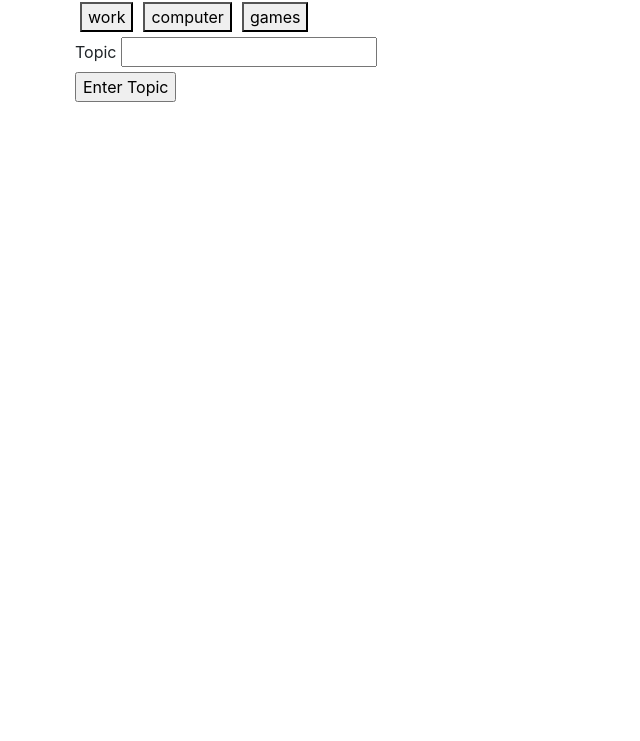
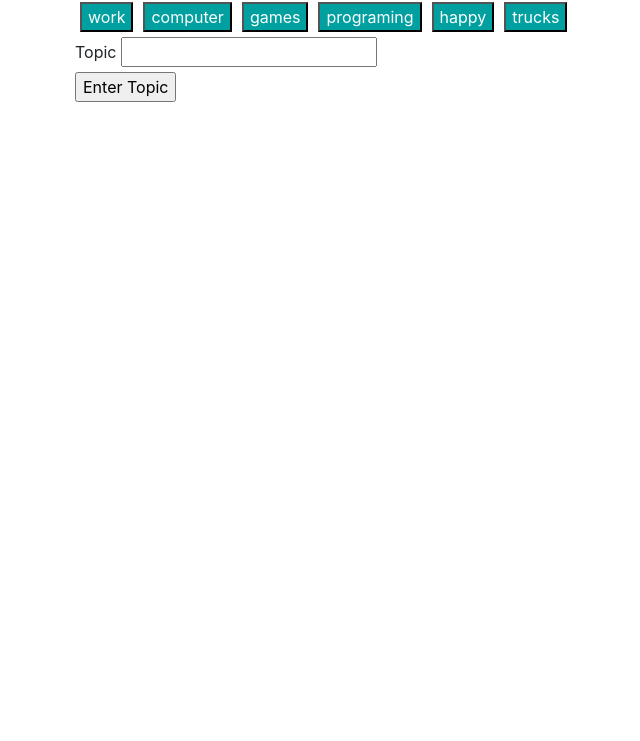
Before and after one commit to cladesic/GifTastic, a plain HTML site: page index.html in a window 1280 px wide. Shown: the part 59-800 px from the top of the page, without its empty margins (10-650 px from the left). Drawn offline with nearby package versions, Linux system fonts and the light colour scheme.

Commit message:
button updates

```diff
--- a/assets/css/style.css
+++ b/assets/css/style.css
@@ -1,3 +1,5 @@
 button{
     margin: 5px;
+    background-color:rgb(1, 160, 160);
+    color:white;
 }
--- a/assets/javascript/app.js
+++ b/assets/javascript/app.js
@@ -1,6 +1,6 @@
 $(document).ready(function () {
 
- var topics=["work","computer","games"];
+    var topics = ["work", "computer", "games", "programing", "happy", "trucks"];
 
     function topicButtons() {
 
@@ -17,42 +17,37 @@ $(document).ready(function () {
             console.log(topics[i]);
         }
     }
-  $("#add-topic").on("click", function(event) {
+    $("#add-topic").on("click", function (event) {
         event.preventDefault();
         var topic = $("#topic-input").val().trim();
         console.log(topic);
         topics.push(topic);
+        $("#topic-input").val("");
 
         topicButtons();
     });
     topicButtons();
 
-  $("button").on("click", function() {
+    $(document).on("click", "button", function () {
         console.log(this);
-    var topicCategory= $(this).attr("data-name")
-    var queryURL = "https://api.giphy.com/v1/gifs/search?q="+ topicCategory + "&api_key=dc6zaTOxFJmzC&limit=10";
-console.log("button pushed" +topicCategory);
+        var topicCategory = $(this).attr("data-name")
+        var queryURL = "https://api.giphy.com/v1/gifs/search?q=" + topicCategory + "&api_key=dc6zaTOxFJmzC&limit=10";
+        console.log("button pushed" + topicCategory);
         $.ajax({
             url: queryURL,
             method: "GET"
         })
-      .then(function(response) {
+            .then(function (response) {
                 var results = response.data;
-
                 for (var i = 0; i < results.length; i++) {
-
                     if (results[i].rating !== "r" && results[i].rating !== "pg-13") {
                         var gifDiv = $("<div>");
                         var rating = results[i].rating;
                         var p = $("<p>").text("Rating: " + rating);
-
                         var topicImage = $("<img>");
-
                         topicImage.attr("src", results[i].images.fixed_height.url);
-
                         gifDiv.append(p);
                         gifDiv.append(topicImage);
-
                         $("#gifs-return").prepend(gifDiv);
                     }
                 }
```
Also changed, not shown: index.html (line endings or trailing spaces). Lines whose indentation alone changed are shown as unchanged.
